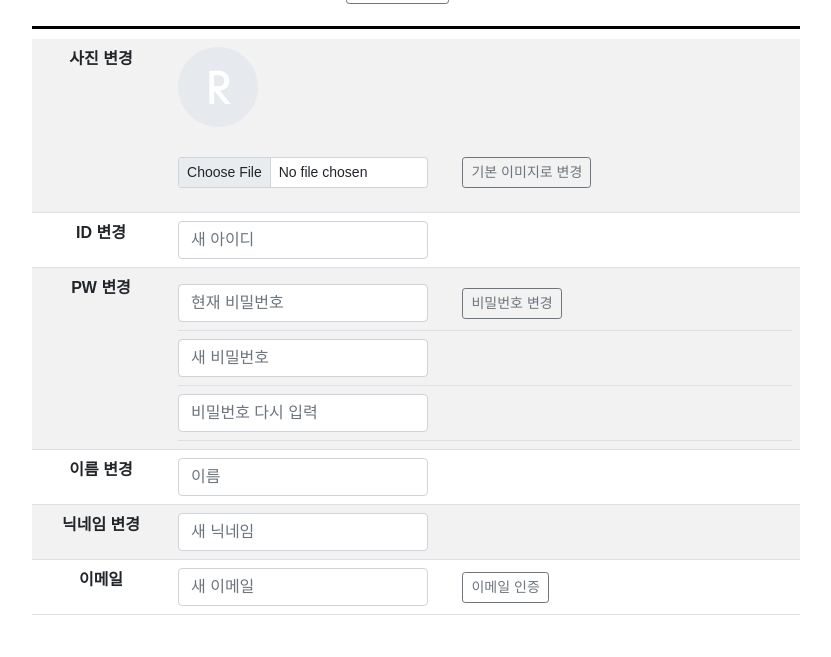
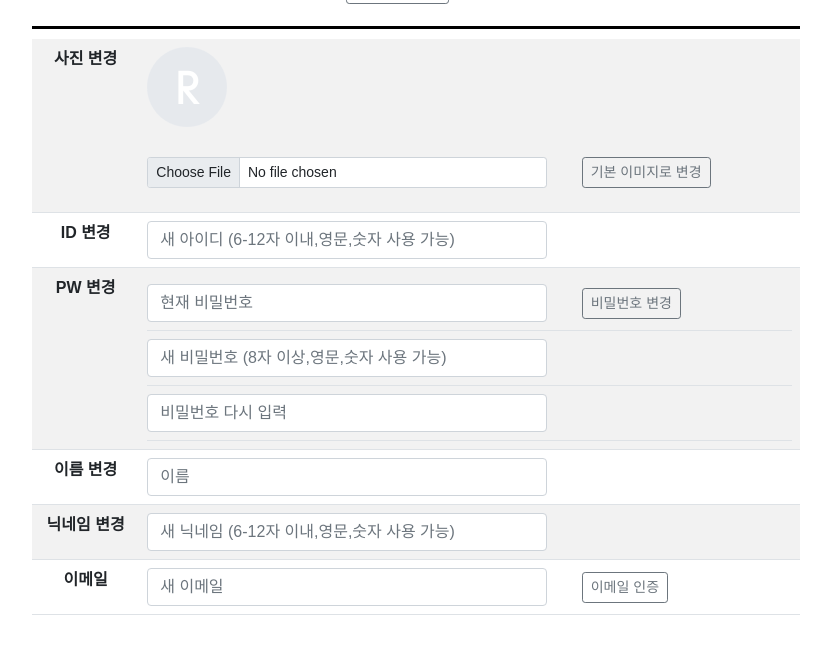
Before and after one commit to do-dong-park/nova_project, a PHP site: page /modify-my-profile.php in a window 1280 px wide. Shown: the part 143-800 px from the top of the page, without its empty margins (224-1055 px from the left). Run offline with PHP 8.4, Linux system fonts and the light colour scheme; some libraries are stand-ins or nearby versions.

Commit message:
링크 이동, 회원가입 로그인 정리

```diff
--- a/front_end/css/login/modify-my-profile.css
+++ b/front_end/css/login/modify-my-profile.css
@@ -88,6 +88,6 @@ button {
 }
 
 .form-control {
-    width: 250px;
+    width: 400px;
     display: inline-block;
 }
--- a/front_end/html/login/check-my-profile.php
+++ b/front_end/html/login/check-my-profile.php
@@ -23,7 +23,7 @@ require_once "../../common/nav_bar/my-navbar-include.php"
 
     <div class="check-my-profile-title">
         <h1 class="title">내 회원정보 <span>확인</span></h1>
-        <button class="modify-my-profile-btn btn btn-outline-secondary btn-sm">회원 정보 수정</button>
+        <button class="modify-my-profile-btn btn btn-outline-secondary btn-sm" onclick = "location.href = 'modify-my-profile.php'">회원 정보 수정</button>
         <button class="modify-my-profile-btn btn btn-outline-secondary btn-sm">회원 탈퇴</button>
     </div>
 
--- a/front_end/html/login/modify-my-profile.php
+++ b/front_end/html/login/modify-my-profile.php
@@ -66,7 +66,7 @@ require_once "../../common/nav_bar/my-navbar-include.php"
             <th scope="row">ID 변경</th>
             <!--            colspan은 다음칸 n 칸이 비어있을 때 숫자 n으로 값을 비우는 역할을 수행한다. -->
             <td>
-                <input type="text" class="form-control mf-ID" placeholder="새 아이디">
+                <input type="text" class="form-control mf-ID" placeholder="새 아이디 (6-12자 이내,영문,숫자 사용 가능)">
             </td>
         </tr>
 
@@ -89,7 +89,7 @@ require_once "../../common/nav_bar/my-navbar-include.php"
                         <!--                            새 비밀번호-->
                         <!--                        </th>-->
                         <td>
-                            <input type="password" class="form-control new-pw" placeholder="새 비밀번호">
+                            <input type="password" class="form-control new-pw" placeholder="새 비밀번호 (8자 이상,영문,숫자 사용 가능)">
                         </td>
                     </tr>
                     <tr>
@@ -115,7 +115,7 @@ require_once "../../common/nav_bar/my-navbar-include.php"
         <tr>
             <th scope="row">닉네임 변경</th>
             <td>
-                <input type="text" class="form-control mf-nickname" placeholder="새 닉네임">
+                <input type="text" class="form-control mf-nickname" placeholder="새 닉네임 (6-12자 이내,영문,숫자 사용 가능)">
             </td>
         </tr>
 
```
